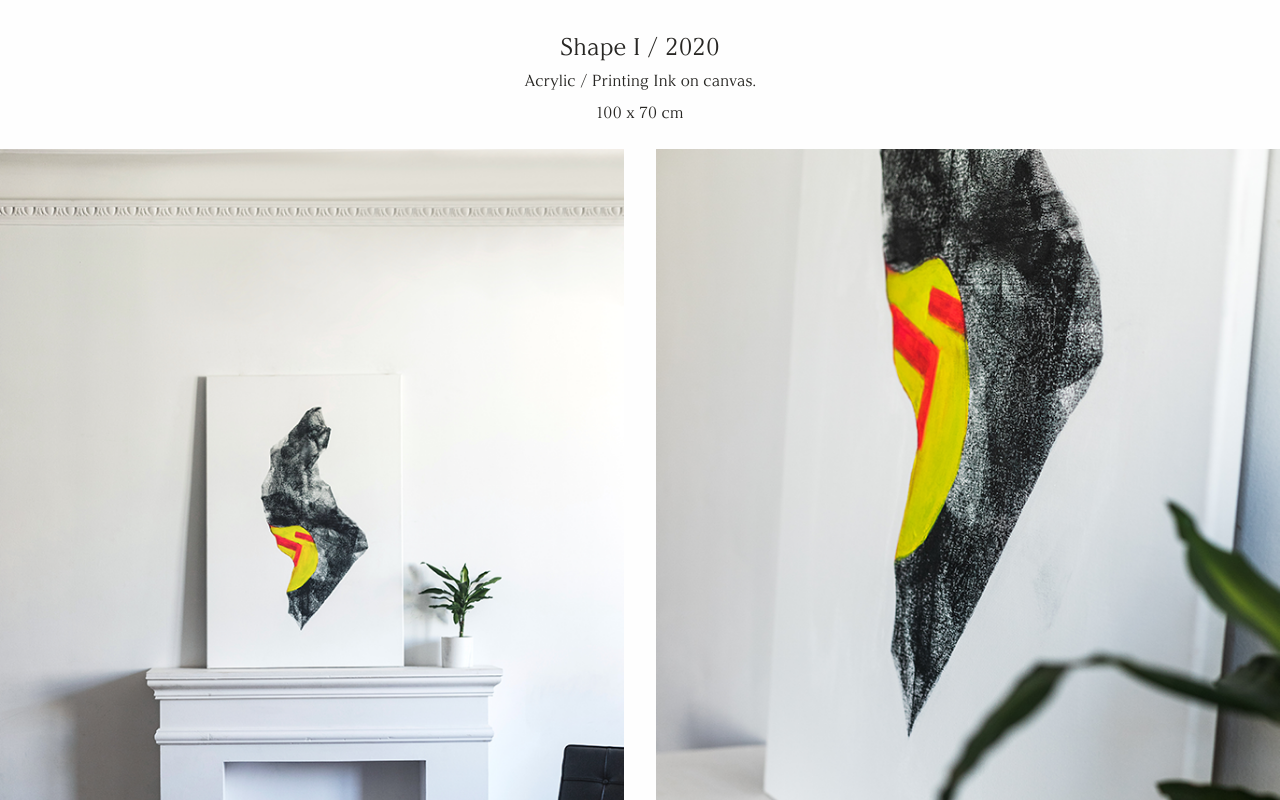
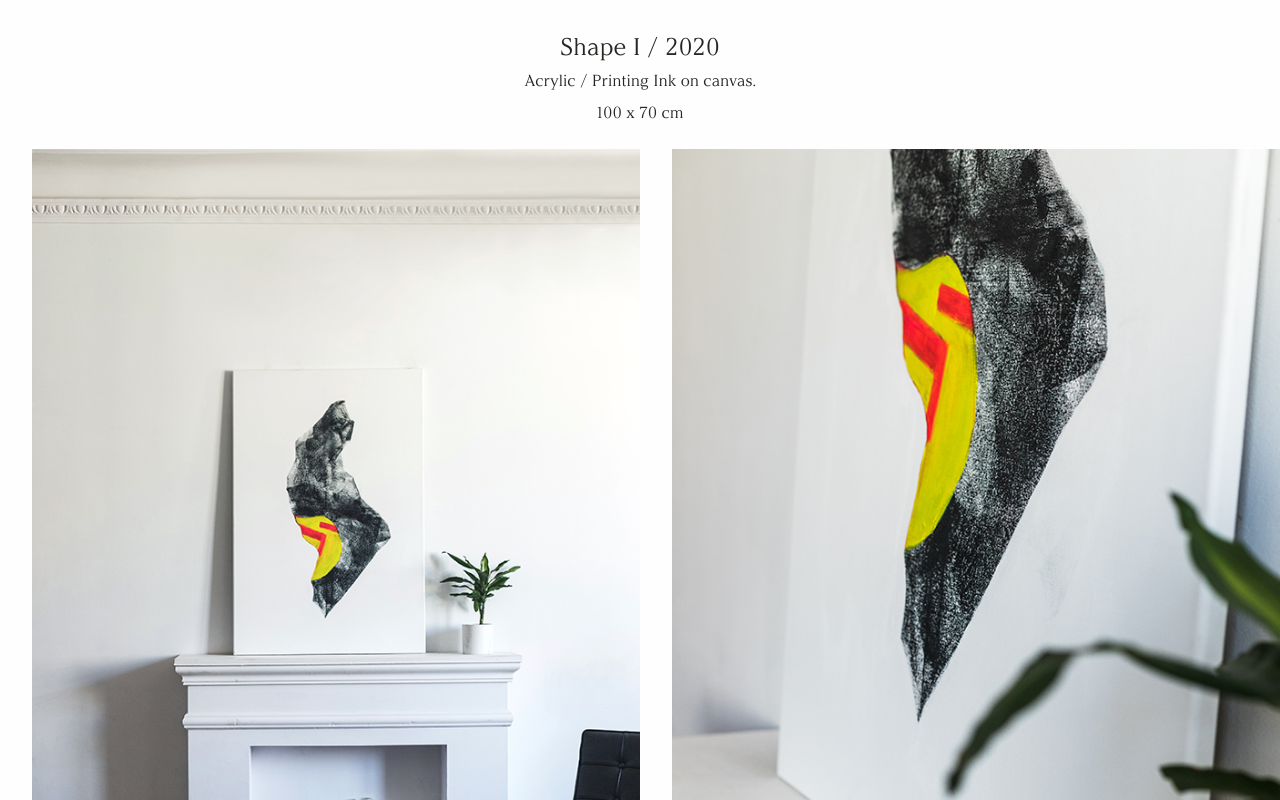
Before and after one commit to jakubziemba/machowska-portfolio, a Next.js app: page /works/work in a window 1280 px wide. Shown: the top 800 px of the page. Built offline with nearby package versions, Linux system fonts and the light colour scheme.

Commit message:
align center, when only 1 picture

```diff
--- a/pages/works/work.module.scss
+++ b/pages/works/work.module.scss
@@ -71,6 +71,7 @@
 
       &:first-of-type {
         margin-right: 32px;
+        margin-left: 32px;
       }
     }
   }
```
